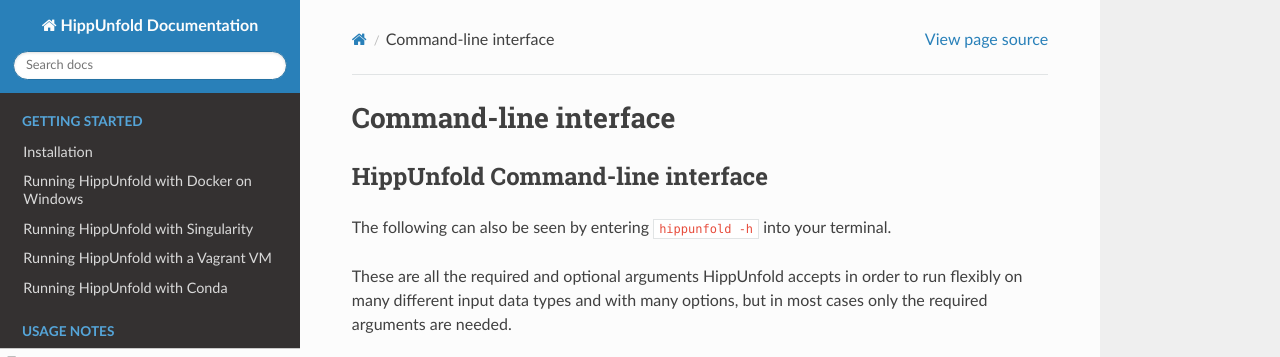
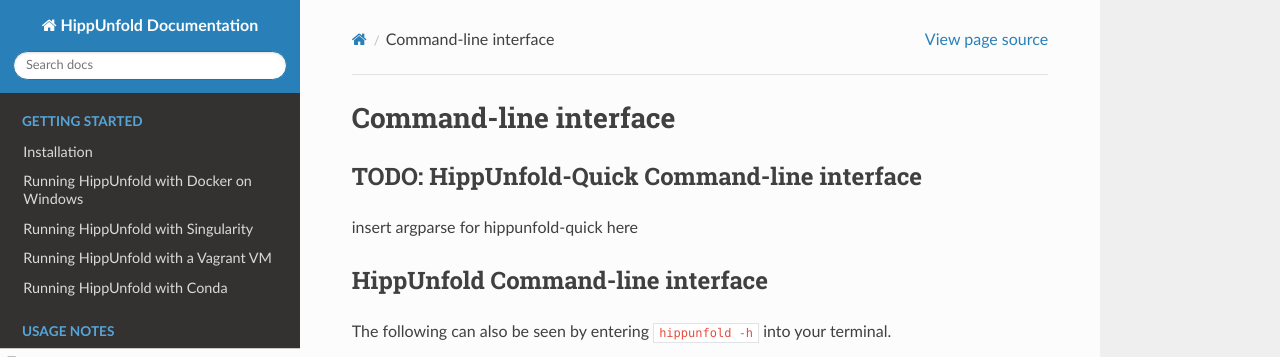
Before and after one commit to khanlab/hippunfold, a Sphinx documentation site: the page built from docs/usage/cli.md, in a window 1280 px wide and 1202 px high, cut to the strip 0-357 px from the top of the window. Built offline with Sphinx 7.4.7 and the Read the Docs theme 3.1.0, drawn with Linux system fonts in a browser that asks for light colours; some of the changed text lies outside the part shown.

Commit message:
Update cli.md

````diff
--- a/docs/usage/cli.md
+++ b/docs/usage/cli.md
@@ -1,4 +1,10 @@
 # Command-line interface
+
+
+## TODO: HippUnfold-Quick Command-line interface
+
+insert argparse for hippunfold-quick here
+
 
 ## HippUnfold Command-line interface
 
@@ -15,6 +21,7 @@
 ---
 ```
 
+
 ## Snakemake command-line interface
 
 In addition to the above command-line arguments, Snakemake arguments are also be passed at the `hippunfold` command-line.
````
